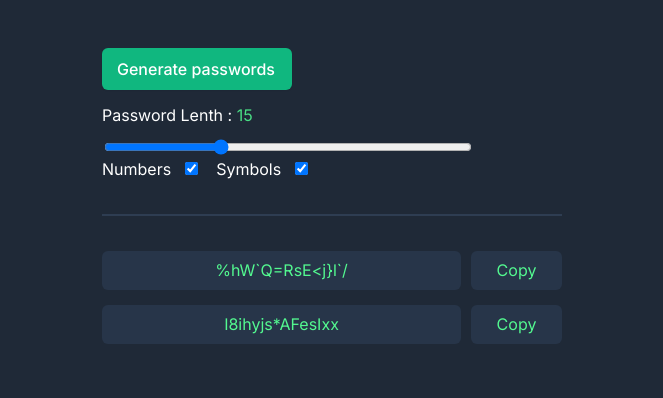
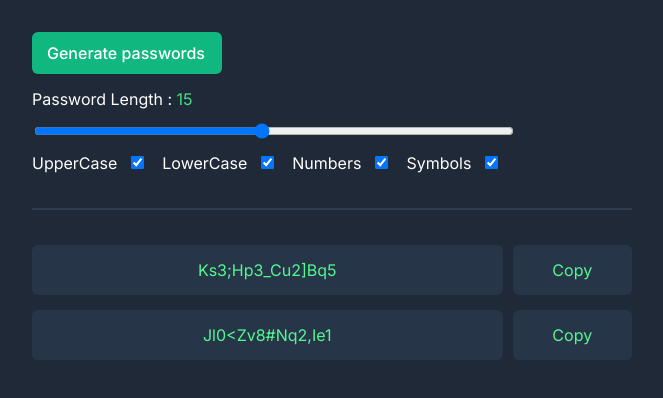
Before and after one commit to omarsaleh11/Password-generator, a website built with Vite: page index.html in a window 1280 px wide. Both pictures are taken after a click on the button "Generate passwords". Shown: the part 296-694 px from the top of the page, without its empty margins (308-971 px from the left). Built offline with nearby package versions, Linux system fonts and the light colour scheme.

Commit message:
Add files via upload

```diff
--- /dev/null
+++ b/counter.js
@@ -0,0 +1,9 @@
+export function setupCounter(element) {
+  let counter = 0
+  const setCounter = (count) => {
+    counter = count
+    element.innerHTML = `count is ${counter}`
+  }
+  element.addEventListener('click', () => setCounter(++counter))
+  setCounter(0)
+}
--- a/index.html
+++ b/index.html
@@ -12,16 +12,14 @@
        and the start of the fonts families-->
   <link rel="preconnect" href="https://fonts.googleapis.com" />
   <link rel="preconnect" href="https://fonts.gstatic.com" crossorigin />
-  <link
-   href="https://fonts.googleapis.com/css2?family=Inter:wght@400;500;600;700&family=Karla:wght@700;800&display=swap"
-   rel="stylesheet"
-  />
+  <link href="https://fonts.googleapis.com/css2?family=Inter:wght@400;500;600;700&family=Karla:wght@700;800&display=swap" rel="stylesheet" />
   <!-- end of fonts families -->
   <title>Generate passwords</title>
  </head>
  <body>
   <div class="center">
    <main>
+    <div class="password-generator">
      <section class="top">
       <article>
        <div class="title">
@@ -36,38 +34,47 @@
       </article>
       <article class="passwords">
        <div class="btn">
-       <button onclick="generate()" class="generate-passwords">Generate passwords</button>
+        <button class="generate-passwords" type="submit" id="generate-passwords">Generate passwords</button>
        </div>
-      <div class="password-lenth">
-       <label for="password-lenth">
-        Password Lenth :
-        <span id="password-lenth"></span>
+       <div class="password-length">
+        <label for="password-length">
+         Password Length :
+         <span id="password-length"></span>
         </label>
-       <input type="range" name="password-lenth" value="15" id="Range" min="6" max="35" />
+        <input type="range" name="password-length" value="15" id="Range" min="6" max="25" />
        </div>
        <div class="flex">
+        <div class="upper checkbox">
+         <label for="upper">UpperCase</label>
+         <input type="checkbox" name="upper" id="upper-characters" value="yes" checked />
+        </div>
+        <div class="lower checkbox">
+         <label for="lower">LowerCase</label>
+         <input type="checkbox" name="lower" id="lower-characters" value="yes" checked />
+        </div>
         <div class="characters checkbox">
          <label for="numbers">Numbers</label>
-        <input type="checkbox" name="numbers" id="numbers-chrctrs" onclick="Numbers()" value="yes" checked />
+         <input type="checkbox" name="numbers" id="numbers-characters" value="yes" checked />
         </div>
         <div class="symbols checkbox">
          <label for="symbols">Symbols</label>
-        <input type="checkbox" name="symbols" id="symbols-chrctrs" onclick="Symbols()" value="yes" checked />
+         <input type="checkbox" name="symbols" id="symbols-characters" value="yes" checked />
         </div>
        </div>
       </article>
      </section>
      <div class="line"></div>
      <section class="bottom">
-     <div class="pass-one pass">
+      <div class="pass-one pass" id="Copy-1">
        <button id="first-password" class="password"></button>
-      <button class="copy copy1" onclick="copy1()">Copy</button>
+       <button class="copy">Copy</button>
       </div>
-     <div class="pass-two pass">
+      <div class="pass-two pass" id="Copy-2">
        <button id="second-password" class="password"></button>
-      <button class="copy copy2" onclick="copy2()">Copy</button>
+       <button class="copy">Copy</button>
       </div>
      </section>
+    </div>
    </main>
   </div>
   <script src="/js/main.js"></script>
--- a/js/main.js
+++ b/js/main.js
@@ -1,373 +1,106 @@
-// const allCharacters = [
-//     "A", "B", "C", "D", "E", "F", "G", "H", "I", "J", "K", "L", "M", "N", "O", "P", "Q", "R", "S", "T", "U", "V", "W", "X", "Y", "Z", "a", "b", "c", "d", "e", "f", "g", "h", "i", "j", "k", "l", "m", "n", "o", "p", "q", "r", "s", "t", "u", "v", "w", "x", "y", "z", "0", "1", "2", "3", "4", "5", "6", "7", "8", "9", "~", "`", "!", "@", "#", "$", "%", "^", "&", "*", "(", ")", "_", "-", "+", "=", "{", "[", "}", "]", ",", "|", ":", ";", "<", ">", ".", "?", "/",
-// ];
-// const noSymbolsCharacters = [
-//     "A", "B", "C", "D", "E", "F", "G", "H", "I", "J", "K", "L", "M", "N", "O", "P", "Q", "R", "S", "T", "U", "V", "W", "X", "Y", "Z", "a", "b", "c", "d", "e", "f", "g", "h", "i", "j", "k", "l", "m", "n", "o", "p", "q", "r", "s", "t", "u", "v", "w", "x", "y", "z", "0", "1", "2", "3", "4", "5", "6", "7", "8", "9", ];
-const allCharacters = [
- "A",
- "B",
- "C",
- "D",
- "E",
- "F",
- "G",
- "H",
- "I",
- "J",
- "K",
- "L",
- "M",
- "N",
- "O",
- "P",
- "Q",
- "R",
- "S",
- "T",
- "U",
- "V",
- "W",
- "X",
- "Y",
- "Z",
- "a",
- "b",
- "c",
- "d",
- "e",
- "f",
- "g",
- "h",
- "i",
- "j",
- "k",
- "l",
- "m",
- "n",
- "o",
- "p",
- "q",
- "r",
- "s",
- "t",
- "u",
- "v",
- "w",
- "x",
- "y",
- "z",
- "0",
- "1",
- "2",
- "3",
- "4",
- "5",
- "6",
- "7",
- "8",
- "9",
- "~",
- "`",
- "!",
- "@",
- "#",
- "$",
- "%",
- "^",
- "&",
- "*",
- "(",
- ")",
- "_",
- "-",
- "+",
- "=",
- "{",
- "[",
- "}",
- "]",
- ",",
- "|",
- ":",
- ";",
- "<",
- ">",
- ".",
- "?",
- "/",
-];
-const noNumbersCharacters = [
- "A",
- "B",
- "C",
- "D",
- "E",
- "F",
- "G",
- "H",
- "I",
- "J",
- "K",
- "L",
- "M",
- "N",
- "O",
- "P",
- "Q",
- "R",
- "S",
- "T",
- "U",
- "V",
- "W",
- "X",
- "Y",
- "Z",
- "a",
- "b",
- "c",
- "d",
- "e",
- "f",
- "g",
- "h",
- "i",
- "j",
- "k",
- "l",
- "m",
- "n",
- "o",
- "p",
- "q",
- "r",
- "s",
- "t",
- "u",
- "v",
- "w",
- "x",
- "y",
- "z",
- "~",
- "`",
- "!",
- "@",
- "#",
- "$",
- "%",
- "^",
- "&",
- "*",
- "(",
- ")",
- "_",
- "-",
- "+",
- "=",
- "{",
- "[",
- "}",
- "]",
- ",",
- "|",
- ":",
- ";",
- "<",
- ">",
- ".",
- "?",
- "/",
-];
-const noSymbolsCharacters = [
- "A",
- "B",
- "C",
- "D",
- "E",
- "F",
- "G",
- "H",
- "I",
- "J",
- "K",
- "L",
- "M",
- "N",
- "O",
- "P",
- "Q",
- "R",
- "S",
- "T",
- "U",
- "V",
- "W",
- "X",
- "Y",
- "Z",
- "a",
- "b",
- "c",
- "d",
- "e",
- "f",
- "g",
- "h",
- "i",
- "j",
- "k",
- "l",
- "m",
- "n",
- "o",
- "p",
- "q",
- "r",
- "s",
- "t",
- "u",
- "v",
- "w",
- "x",
- "y",
- "z",
- "0",
- "1",
- "2",
- "3",
- "4",
- "5",
- "6",
- "7",
- "8",
- "9",
-];
-const noNumbersnoSymbolsCharacters = [
- "A",
- "B",
- "C",
- "D",
- "E",
- "F",
- "G",
- "H",
- "I",
- "J",
- "K",
- "L",
- "M",
- "N",
- "O",
- "P",
- "Q",
- "R",
- "S",
- "T",
- "U",
- "V",
- "W",
- "X",
- "Y",
- "Z",
- "a",
- "b",
- "c",
- "d",
- "e",
- "f",
- "g",
- "h",
- "i",
- "j",
- "k",
- "l",
- "m",
- "n",
- "o",
- "p",
- "q",
- "r",
- "s",
- "t",
- "u",
- "v",
- "w",
- "x",
- "y",
- "z",
-];
-let passwordLength = 15;
-let passwordLengthEL = document.querySelector("#password-lenth");
-let range = document.querySelector("#Range");
-let generated = false;
-let numbers = true;
-let symbols = true;
-let numbersCharacters = document.querySelector("#numbers-chrctrs");
-let symbolsCharacters = document.querySelector("#symbols-chrctrs");
-function Numbers() {
- if (numbersCharacters.checked == false) {
-  numbers = false;
- } else {
-  numbers = true;
+console.clear();
+localStorage.clear();
+// variables ( DOM )
+
+const passwordLengthEl = document.getElementById("password-length");
+const rangeEl = document.getElementById("Range");
+const firstPasswordEl = document.getElementById("first-password");
+const secondPasswordEl = document.getElementById("second-password");
+const upperEl = document.getElementById("upper-characters");
+const lowerEl = document.getElementById("lower-characters");
+const numbersEl = document.getElementById("numbers-characters");
+const symbolsEl = document.getElementById("symbols-characters");
+const generateEl = document.getElementById("generate-passwords");
+const clipboardOneEl = document.getElementById("Copy-1");
+const clipboardTwoEl = document.getElementById("Copy-2");
+
+// length range value
+
+passwordLengthEl.textContent += " " + rangeEl.value;
+rangeEl.oninput = function () {
+ passwordLengthEl.textContent = +this.value;
+};
+
+//  generate
+
+generateEl.addEventListener("click", function () {
+ const length = rangeEl.value;
+ const hasUpper = upperEl.checked;
+ const hasLower = lowerEl.checked;
+ const hasNumbers = numbersEl.checked;
+ const hasSymbols = symbolsEl.checked;
+ firstPasswordEl.innerText = generatePassword(hasUpper, hasLower, hasNumbers, hasSymbols, length);
+ secondPasswordEl.innerText = generatePassword(hasUpper, hasLower, hasNumbers, hasSymbols, length);
+});
+
+function generatePassword(upper, lower, number, symbol, length) {
+ let generatedPassword = "";
+ const boxesCount = upper + lower + number + symbol;
+ const boxesArr = [{ upper }, { lower }, { number }, { symbol }].filter(item => Object.values(item)[0]);
+ if (boxesCount === 0) {
+  return "";
  }
+ for (let i = 0; i < length; i += boxesCount) {
+  boxesArr.forEach(type => {
+   const funcName = Object.keys(type)[0];
+   generatedPassword += randomFunc[funcName]();
+  });
+ }
+ const finalPassword = generatedPassword.slice(0, length);
+ return finalPassword;
 }
-function Symbols() {
- if (symbolsCharacters.checked == false) {
-  symbols = false;
- } else {
-  symbols = true;
+
+// random functions
+
+const randomFunc = {
+ upper: getRandomUpper,
+ lower: getRandomLower,
+ number: getRandomNumber,
+ symbol: getRandomSymbol,
+};
+function getRandomUpper() {
+ const upperCH = ["A", "B", "C", "D", "E", "F", "G", "H", "I", "J", "K", "L", "M", "N", "O", "P", "Q", "R", "S", "T", "U", "V", "W", "X", "Y", "Z"];
+ return upperCH[Math.floor(Math.random() * upperCH.length)];
+}
+function getRandomLower() {
+ const lowerCH = ["a", "b", "c", "d", "e", "f", "g", "h", "i", "j", "k", "l", "m", "n", "o", "p", "q", "r", "s", "t", "u", "v", "w", "x", "y", "z"];
+ return lowerCH[Math.floor(Math.random() * lowerCH.length)];
+}
+function getRandomNumber() {
+ const numbersCH = ["0", "1", "2", "3", "4", "5", "6", "7", "8", "9"];
+
+ return numbersCH[Math.floor(Math.random() * numbersCH.length)];
+}
+function getRandomSymbol() {
+ const symbolsCH = ["~", "`", "!", "@", "#", "$", "%", "^", "&", "*", "(", ")", "_", "-", "+", "=", "{", "[", "}", "]", ",", "|", ":", ";", "<", ">", ".", "?", "/"];
+
+ return symbolsCH[Math.floor(Math.random() * symbolsCH.length)];
+}
+// clipboard
+
+clipboardOneEl.addEventListener("click", () => {
+ const textareaOne = document.createElement("textarea");
+ const passwordOne = firstPasswordEl.innerText;
+ if (!passwordOne) {
+  return;
  }
-}
-const firstPassword = document.querySelector("#first-password");
-const secondPassword = document.querySelector("#second-password");
-passwordLengthEL.textContent += " " + range.value;
-range.oninput = function () {
- passwordLengthEL.textContent = +this.value;
- passwordLength = this.value;
-};
-// generator
-
-function random() {
- let password = "";
- if (numbers === true && symbols === true) {
-  for (let i = 0; i < passwordLength; i++) {
-   password += allCharacters[Math.floor(Math.random() * allCharacters.length)];
-  }
-  return password;
- } else if (numbers === false && symbols === true) {
-  for (let i = 0; i < passwordLength; i++) {
-   password += noNumbersCharacters[Math.floor(Math.random() * noNumbersCharacters.length)];
-  }
-  return password;
- } else if (numbers === true && symbols === false) {
-  for (let i = 0; i < passwordLength; i++) {
-   password += noSymbolsCharacters[Math.floor(Math.random() * noSymbolsCharacters.length)];
-  }
-  return password;
- } else if (numbers === false && symbols === false) {
-  for (let i = 0; i < passwordLength; i++) {
-   password += noNumbersnoSymbolsCharacters[Math.floor(Math.random() * noNumbersnoSymbolsCharacters.length)];
-  }
-  return password;
+ textareaOne.value = passwordOne;
+ document.body.appendChild(textareaOne);
+ textareaOne.select();
+ document.execCommand("copy");
+ textareaOne.remove();
+ alert(`This password : ${passwordOne} copied`);
+});
+clipboardTwoEl.addEventListener("click", () => {
+ const textareaTwo = document.createElement("textarea");
+ const passwordTwo = secondPasswordEl.innerText;
+ if (!passwordTwo) {
+  return;
  }
-}
-function generate() {
- firstPassword.textContent = random();
- secondPassword.textContent = random();
- document.querySelector(".copy1").textContent = "Copy";
- document.querySelector(".copy2").textContent = "Copy";
- generated = true;
-}
-function copy1() {
- if (generated === true) {
-  navigator.clipboard.writeText(firstPassword.textContent);
-  document.querySelector(".copy1").textContent = "copied";
- }
-}
-function copy2() {
- if (generated === true) {
-  navigator.clipboard.writeText(secondPassword.textContent);
-  document.querySelector(".copy2").textContent = "copied";
- }
-}
+ textareaTwo.value = passwordTwo;
+ document.body.appendChild(textareaTwo);
+ textareaTwo.select();
+ document.execCommand("copy");
+ textareaTwo.remove();
+ alert(`This password : ${passwordTwo} copied`);
+});
```
Also changed, not shown: package.json (added, +14 -0 lines), dist/main.css, 1 other file. Lines whose indentation alone changed are shown as unchanged.
